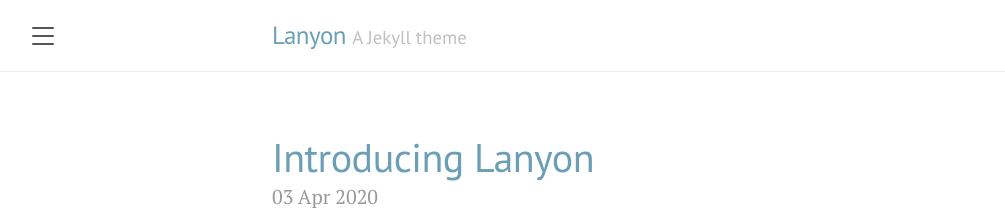
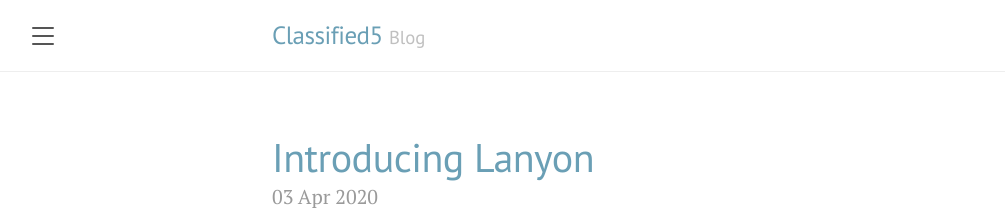
Before and after one commit to classified5/classified5.github.io, a Jekyll site: the page built from index.html, in a window 1280 px wide and 900 px high. Shown: the top 216 px of the window, without its empty margins (8-1013 px from the left). Built offline with Jekyll 4.4.1, drawn with Linux system fonts in a browser that asks for light colours; the list of posts is cut into pages by our own code.

Commit message:
update config

```diff
--- a/Gemfile
+++ b/Gemfile
@@ -1,2 +1,3 @@
 gem 'wdm', '~> 0.1.0'
 gem 'jekyll', '3.8.7'
+gem "kramdown", ">= 2.3.0"
--- a/_config.yml
+++ b/_config.yml
@@ -1,6 +1,6 @@
 # Setup
-title:               Lanyon
-tagline:             'A Jekyll theme'
+title:               Classified5
+tagline:             'Blog'
 description:         'A reserved <a href="https://jekyllrb.com" target="_blank">Jekyll</a> theme that places the utmost gravity on content with a hidden drawer. Made by <a href="https://twitter.com/mdo" target="_blank">@mdo</a>.'
 url:                 https://classified5.github.io
 baseurl:             ''
--- a/_includes/sidebar.html
+++ b/_includes/sidebar.html
@@ -3,7 +3,7 @@
 <input type="checkbox" class="sidebar-checkbox" id="sidebar-checkbox">
 
 <!-- Toggleable sidebar -->
-<div class="sidebar sidebar-sticky" id="sidebar">
+<div class="sidebar" id="sidebar">
   <div class="sidebar-item">
     <p>{{ site.description }}</p>
   </div>
```
